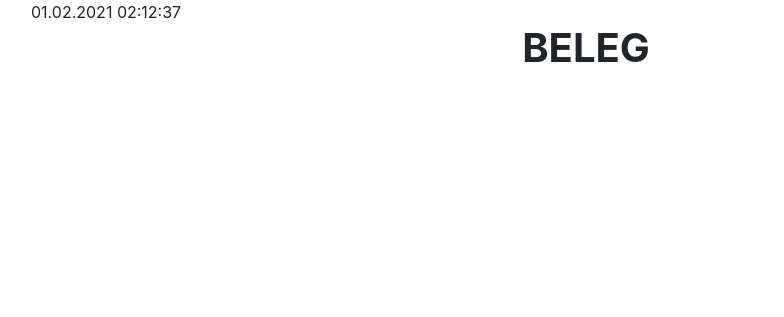
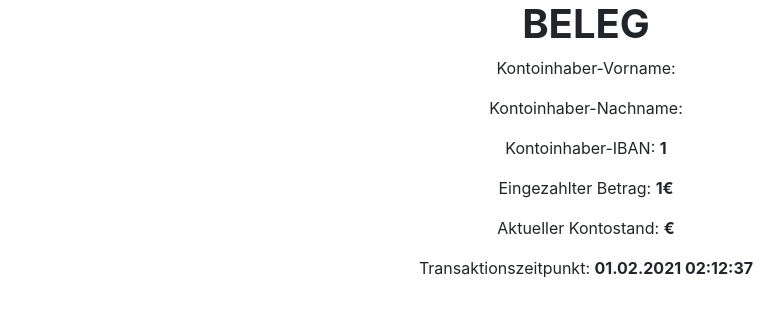
Before and after one commit to eldzafic/gummibank, a PHP site: page /beleg.php in a window 1280 px wide. Shown: the top 317 px of the page, without its empty margins (54-838 px from the left). Run offline with PHP 8.4, Linux system fonts and the light colour scheme; the visitor is signed in with stand-in values (Sample User, id 1); tables that the repository leaves empty hold one stand-in row (values such as "Sample post").

Commit message:
Beleg hinzugefügt

```diff
--- a/beleg.php
+++ b/beleg.php
@@ -1,9 +1,25 @@
 <?php
-
-//echo "<script>window.print()</script>"
+session_start();
+include_once 'includes/functions.inc.php';
+$iban = $_SESSION['iban'];
+$betrag = $_SESSION['betrag'];
 
 
+$result = getAllKundenData($iban);
+
 $datum = date("d.m.Y H:i:s");
+$vorname = null;
+$nachname = null;
+$kontostand = null;
+$kontostandVorher = null;
+
+
+foreach ($result as $item)
+{
+    $vorname = $item['kvorname'];
+    $nachname = $item['knachname'];
+    $kontostand = $item['kokontostand'];
+}
 
 ?>
 
@@ -17,10 +33,27 @@ $datum = date("d.m.Y H:i:s");
 <body>
 
     <div class="container">
+
+        <h1 class="text-center"><b>BELEG</b></h1>
+
         <?php
-        echo $datum;
+
+            echo "<p class='text-center'>Kontoinhaber-Vorname: <b>" .$vorname ."</b></p>";
+            echo "<p class='text-center'>Kontoinhaber-Nachname: <b>" .$nachname ."</b></p>";
+            echo "<p class='text-center'>Kontoinhaber-IBAN: <b>" .$iban ."</b></p>";
+            if($_SESSION['art'] === "einzahlung")
+            {
+                echo "<p class='text-center'>Eingezahlter Betrag: <b>" .$betrag ."€</b></p>";
+            }
+            else
+            {
+                echo "<p class='text-center'>Ausgezahlter Betrag: <b>" .$betrag ."€</b></p>";
+            }
+            echo "<p class='text-center'>Aktueller Kontostand: <b>" .$kontostand ."€</b></p>";
+            echo "<p class='text-center'>Transaktionszeitpunkt: <b>" .$datum ."</b></p>";
+
+            echo "<script>window.print()</script>";
         ?>
-        <h1 class="text-center"><b>BELEG</b></h1>
 
     </div>
 
--- a/includes/functions.inc.php
+++ b/includes/functions.inc.php
@@ -1,4 +1,5 @@
 <?php
+require_once 'Db.php';
 
 function emptyInputSignup($firstname, $lastname, $telephonenumber, $email, $adress, $password, $password2)
 {
@@ -282,12 +283,12 @@ function getDashboardData()
     return $result;
 }
 
-function getAllKundenData()
+function getAllKundenData($iban)
 {
     $pdo = Db::connect();
-    $sql = "SELECT * FROM kunde ;";
+    $sql = "SELECT ku.kvorname, ku.knachname, ko.kokontostand FROM kunden ku INNER JOIN konto ko ON ku.kid = ko.kid WHERE ko.koiban = ?;";
     $stmt = $pdo->prepare($sql);
-    $stmt->execute(array($kundeiban, $kundeiban, $datumvon, $datumbis));
+    $stmt->execute(array($iban));
     $result = $stmt->fetchAll();
     return $result;
 }
```
Also changed, not shown: mitarbeiter.php (+11 -0 lines).
